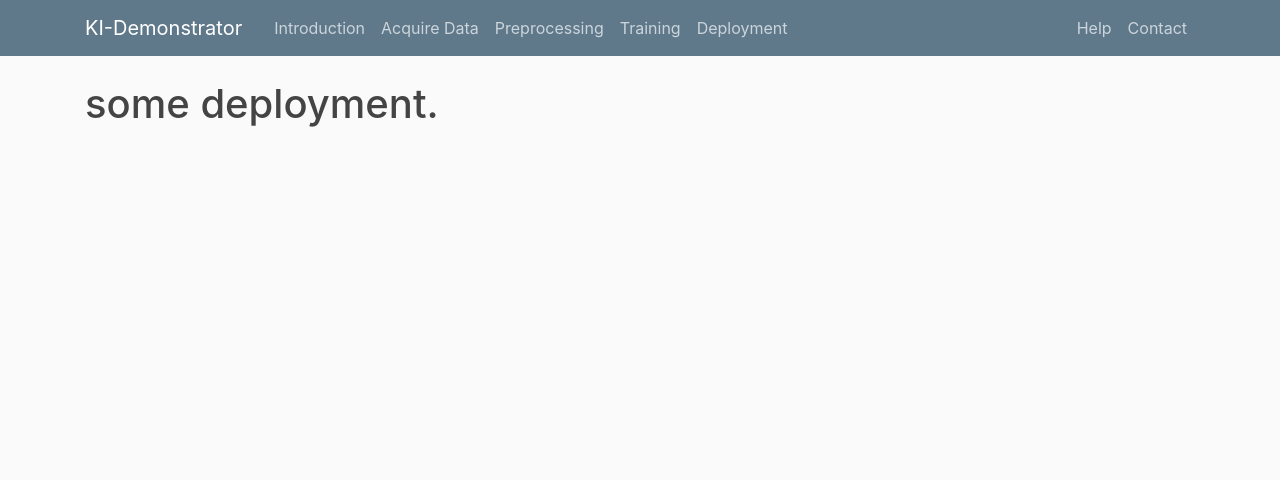
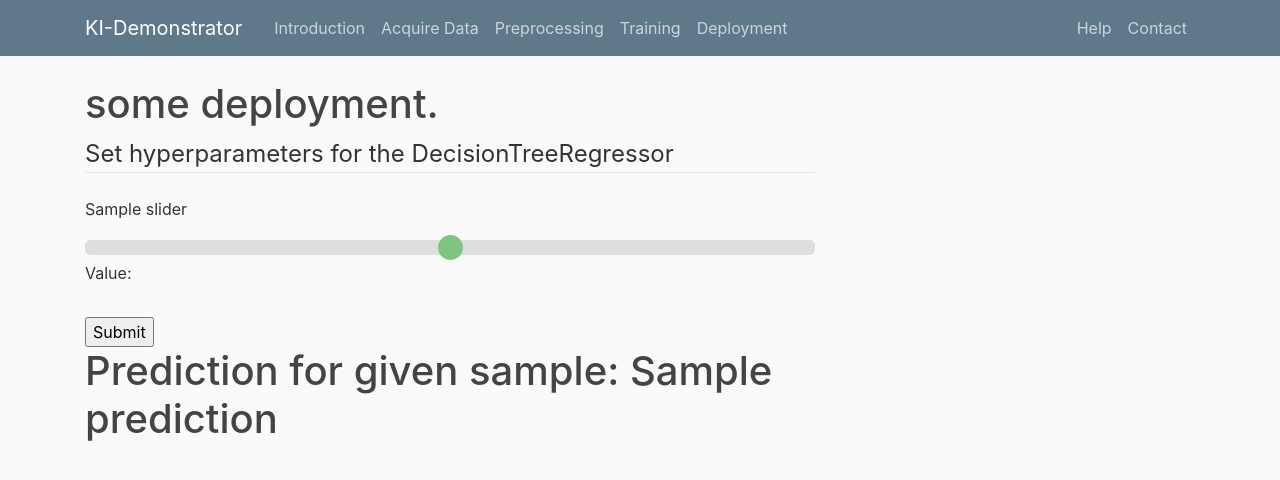
Before and after one commit to runzhang1997/ki-demonstrator, a Flask app: template templates/deployment.html in a window 1280 px wide. Shown: the top 480 px of the page. Run offline with Flask 2, Linux system fonts and the light colour scheme; the template is opened without the code that fills it: most values are stand-ins (such as "Sample title", 1, 10 or a date in 2020); some libraries are stand-ins or nearby versions.

Commit message:
added deployment section

```diff
--- a/app.py
+++ b/app.py
@@ -26,16 +26,18 @@ def acquire_data():
         effective_rank = form.effective_rank.data
         noise = form.noise.data
         # hardcode sample size in training and test set
-        utils.gen_data(1000, 200, feature_count, effective_rank, noise)
+        utils.gen_data(3000, 600, feature_count, effective_rank, noise)
         table, headers = utils.get_table('raw_data')
         n_samples = len(table)
-        return render_template('acquire_data.html', title='Acquire Data', table=table, headers=headers, form=form, n_samples=n_samples)
+        return render_template('acquire_data.html', title='Acquire Data', table=table,
+                               headers=headers, form=form, n_samples=n_samples)
 
     # if data has been generated before, show the data
     if not any(i is None for i in utils.get_data('raw_data')):
         table, headers = utils.get_table('raw_data')
         n_samples = len(table)
-        return render_template('acquire_data.html', title='Acquire Data', table=table, headers=headers, form=form, n_samples=n_samples)
+        return render_template('acquire_data.html', title='Acquire Data', table=table,
+                               headers=headers, form=form, n_samples=n_samples)
     # if data has not been generated before
     else:
         return render_template('acquire_data.html', title='Acquire Data', form=form)
@@ -53,7 +55,8 @@ def preprocessing():
         # get processed data
         table, headers = utils.get_table('preprocessed_data')
         n_samples = len(table)
-        return render_template('preprocessing.html', title='Preprocessing', table=table, headers=headers, form=form, training_score=training_score, n_samples=n_samples)
+        return render_template('preprocessing.html', title='Preprocessing', table=table,
+                               headers=headers, form=form, training_score=training_score, n_samples=n_samples)
 
     # if data has not been generated before
     if any(i is None for i in utils.get_data('raw_data')):
@@ -64,13 +67,15 @@ def preprocessing():
         # show raw data
         table, headers = utils.get_table('raw_data')
         n_samples = len(table)
-        return render_template('preprocessing.html', title='Preprocessing', table=table, headers=headers, form=form, n_samples=n_samples)
+        return render_template('preprocessing.html', title='Preprocessing', table=table,
+                               headers=headers, form=form, n_samples=n_samples)
     # if data has been preprocessed before
     else:
         table, headers = utils.get_table('preprocessed_data')
         n_samples = len(table)
         training_score = utils.get_scores()['training_score']
-        return render_template('preprocessing.html', title='Preprocessing', table=table, headers=headers, form=form, training_score=training_score, n_samples=n_samples)
+        return render_template('preprocessing.html', title='Preprocessing', table=table,
+                               headers=headers, form=form, training_score=training_score, n_samples=n_samples)
 
 
 @app.route('/training/', methods=['GET', 'POST'])
@@ -84,15 +89,14 @@ def training():
         min_samples_leaf = int(request.form['min_samples_leaf'])
         max_features = int(request.form['max_features'])
 
-        real_training_score = utils.training(max_features, min_samples_leaf, max_depth)
+        real_training_score, real_test_score = utils.training(max_features, min_samples_leaf, max_depth)
         n_samples = len(utils.get_table('preprocessed_data')[0])
 
-        # todo decide
-        # full_filename = '/static/pictures/dtree.png'
-        # full_filename = os.path.join(app.config['UPLOAD_FOLDER'], 'dtree.png')
         full_filename = utils.get_filename()
 
-        return render_template('training.html', title='Training', dtree_image=full_filename, training_score=real_training_score, n_samples=n_samples)
+        return render_template('training.html', title='Training', dtree_image=full_filename,
+                               training_score=real_training_score, test_score=real_test_score, n_samples=n_samples,
+                               max_features=max_features, min_samples_leaf=min_samples_leaf, max_depth=max_depth)
 
     # if data has not been generated before
     if any(i is None for i in utils.get_data('raw_data')):
@@ -101,30 +105,69 @@ def training():
 
     # if data has not been preprocessed before
     elif any(i is None for i in utils.get_data('preprocessed_data')):
-        flash('Cannot train RandomForestRegressor without preprocessing.', 'danger')
+        flash('Cannot train DecisionTreeRegressor without preprocessing.', 'danger')
         return redirect(url_for('preprocessing'))
 
     # if the model has been trained before (check if the real_training_score is None)
     elif utils.get_data('training_data')[0] is not None:
         real_training_score = utils.get_scores()['real_training_score']
+        real_test_score = utils.get_scores()['real_test_score']
         n_samples = len(utils.get_table('preprocessed_data')[0])
 
-        # todo decide
-        # full_filename = '/static/pictures/dtree.png'
-        # full_filename = os.path.join(app.config['UPLOAD_FOLDER'], 'dtree.png')
+        max_features, min_samples_leaf, max_depth = utils.get_data('training_data')[2:]
+
         full_filename = utils.get_filename()
 
         return render_template('training.html', title='Training', dtree_image=full_filename,
-                               training_score=real_training_score, n_samples=n_samples)
+                               training_score=real_training_score, test_score=real_test_score, n_samples=n_samples,
+                               max_features=max_features, min_samples_leaf=min_samples_leaf, max_depth=max_depth)
+
     # if the model is to be trained next
     else:
         n_samples = len(utils.get_table('preprocessed_data')[0])
         return render_template('training.html', title='Training', n_samples=n_samples)
 
 
-@app.route('/deployment/')
+# variable to store a prediction
+prediction = 0
+
+
+@app.route('/deployment/', methods=['GET', 'POST'])
 def deployment():
-    return render_template('deployment.html', title='Deployment')
+
+    global prediction
+
+    if request.method == 'POST':
+        flash('Predicted sample with given feature values.', 'success')
+        sliders = utils.get_slider_config()
+        sample = []
+        for slider in sliders:
+            slider_name = slider['name']
+            feature_val = float(request.form[slider_name])
+            sample.append(feature_val)
+
+        prediction = utils.make_prediction(sample)
+
+        return redirect(url_for('deployment'))
+
+    # if data has not been generated before
+    if any(i is None for i in utils.get_data('raw_data')):
+        flash('Please get dataset before continuing.', 'danger')
+        return redirect(url_for('acquire_data'))
+
+    # if data has not been preprocessed before
+    elif any(i is None for i in utils.get_data('preprocessed_data')):
+        flash('Cannot train DecisionTreeRegressor without preprocessing.', 'danger')
+        return redirect(url_for('preprocessing'))
+
+    # if the model has not been trained before
+    elif utils.get_data('training_data')[0] is None:
+        flash('You need to train the DecisionTreeRegressor first.')
+        return redirect(url_for('training'))
+
+    else:
+        sliders = utils.get_slider_config()
+        return render_template('deployment.html', title='Deployment', sliders=sliders, prediction=prediction)
 
 
 if __name__ == '__main__':
--- a/templates/deployment.html
+++ b/templates/deployment.html
@@ -1,4 +1,24 @@
 {% extends 'layout.html' %}
 {% block page_content %}
     <h1> some deployment. </h1>
+
+    <div class="content-section">
+        <form method="POST" action="{{url_for('deployment')}}">
+            <fieldset class="form-group">
+                <legend class="border-bottom mb-4">Set hyperparameters for the DecisionTreeRegressor</legend>
+                {% for slider in sliders %}
+                    <div class="slidecontainer">
+                        <p>{{ slider['name'] }}</p>
+                        <input type="range" min="{{ slider['min'] }}" max="{{ slider['max'] }}" step="{{ slider['step'] }}" class="slider" id="{{ slider['slider_id'] }}" name="{{ slider['name'] }}">
+                        <p>Value: <span id="{{ slider['value_id'] }}"></span></p>
+                    </div>
+                {% endfor %}
+            </fieldset>
+            <input type="submit" value="Submit" />
+        </form>
+    </div>
+
+    {% if prediction %}
+            <h1>Prediction for given sample: {{ prediction }}</h1>
+    {% endif %}
 {% endblock page_content%}
```
Also changed, not shown: forms.py (+7 -5 lines), templates/training.html (+12 -2 lines), utils.py (+75 -14 lines).
